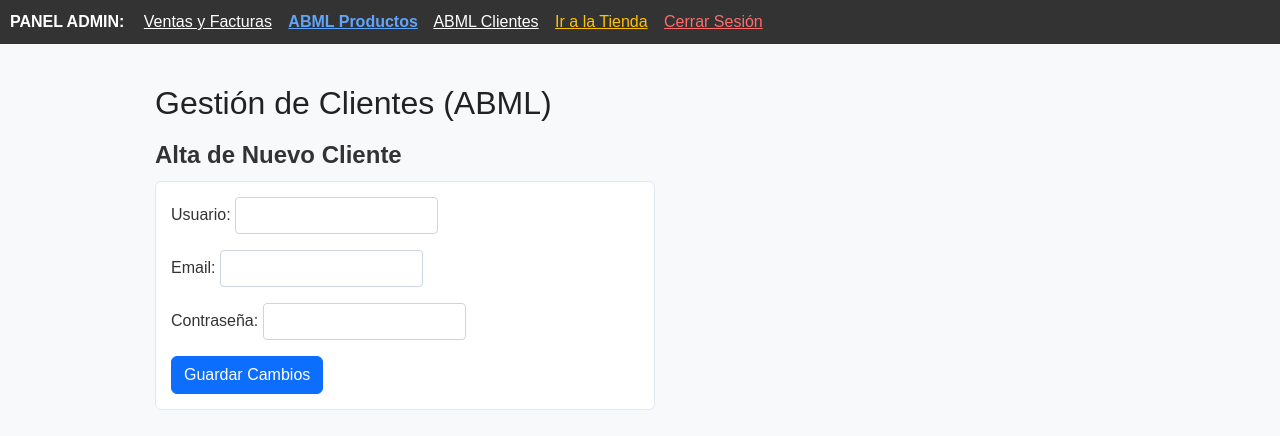
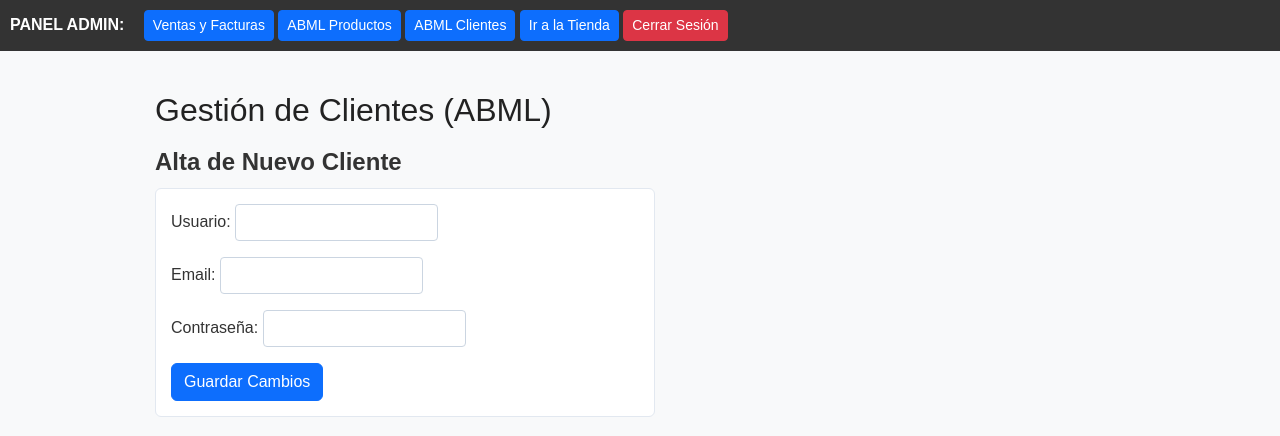
Before and after one commit to numeros39utopiaelrelampago-afk/nuevo_repo2, a PHP site: page /views/admin/clientes.php in a window 1280 px wide. Shown: the top 436 px of the page. Run offline with PHP 8.4, Linux system fonts and the light colour scheme; the template is opened without the code that fills it, so the values that code supplies are empty.

Commit message:
aplicando estilos bootstrap

```diff
--- a/views/admin/factura_detalle.php
+++ b/views/admin/factura_detalle.php
@@ -6,7 +6,6 @@ include __DIR__ . '/../../includes/head.php';
     <?php require_once __DIR__ . '/../layouts/admin_nav.php'; ?>
 
 <main class="flex-grow-1">
-    <p><a href="index.php?accion=admin_ventas">← Volver al listado de ventas</a></p>
 
     <div style="border: 2px solid #333; padding: 20px; max-width: 650px;">
         <h2>FACTURA DE VENTA #<?php echo $factura['id_ventas']; ?></h2>
--- a/views/layouts/admin_nav.php
+++ b/views/layouts/admin_nav.php
@@ -1,8 +1,8 @@
 <nav style="background: #333; padding: 10px; margin-bottom: 20px;">
     <strong style="color: white; margin-right: 15px;">PANEL ADMIN:</strong>
-    <a href="index.php?accion=admin_ventas" style="color: white; margin-right: 12px;">Ventas y Facturas</a>
-    <a href="index.php?accion=admin_productos" style="color: #60a5fa; font-weight: bold; margin-right: 12px;">ABML Productos</a>
-    <a href="index.php?accion=admin_clientes" style="color: white; margin-right: 12px;">ABML Clientes</a>
-    <a href="listado.php" style="color: #ffc107; margin-right: 12px;">Ir a la Tienda</a>
-    <a href="index.php?accion=logout" style="color: #ff6b6b;">Cerrar Sesión</a>
+    <a href="index.php?accion=admin_ventas" class="btn btn-sm btn-primary" >Ventas y Facturas</a>
+    <a href="index.php?accion=admin_productos" class="btn btn-sm btn-primary">ABML Productos</a>
+    <a href="index.php?accion=admin_clientes" class="btn btn-sm btn-primary">ABML Clientes</a>
+    <a href="listado.php" class="btn btn-sm btn-primary text-white">Ir a la Tienda</a>
+    <a href="index.php?accion=logout" class="btn btn-sm btn-danger text-white">Cerrar Sesión</a>
 </nav>
```
